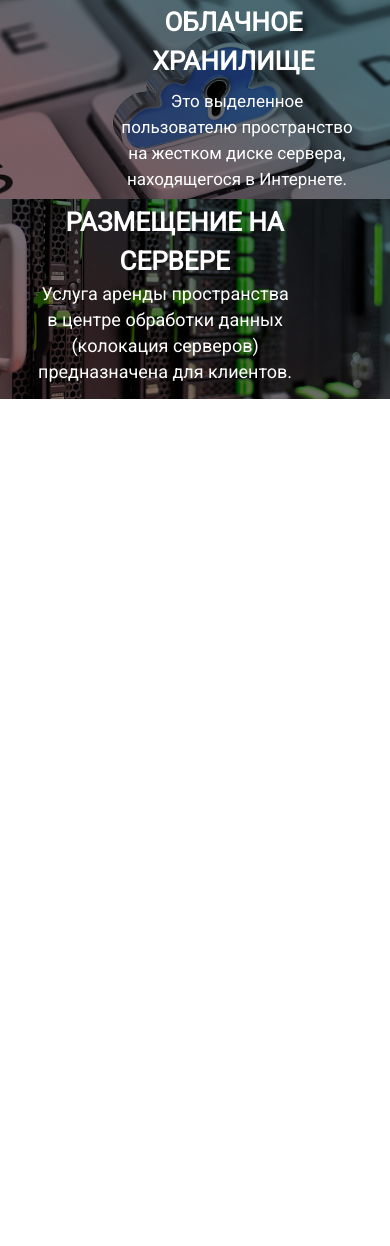
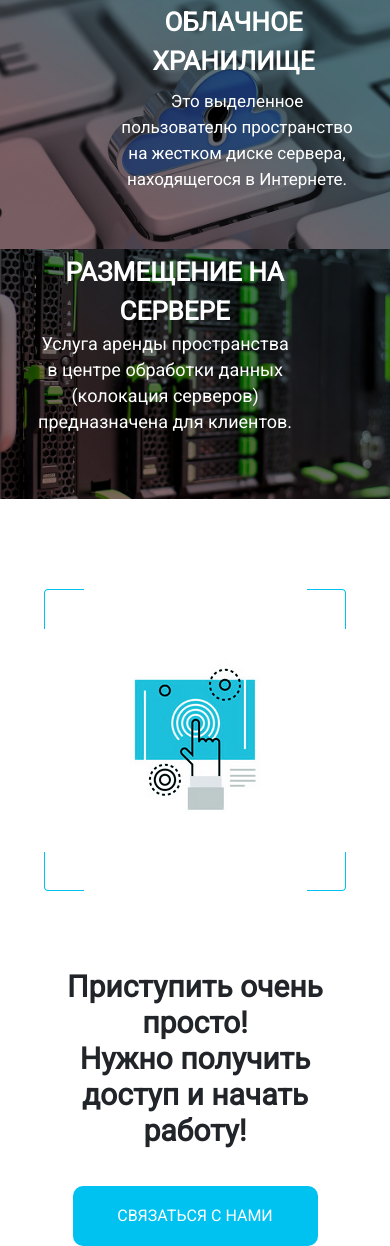
Before and after one commit to yuliiamurlina/smartphone, a website: page src/index.html in a window 390 px wide. Shown: the part 4499-5745 px from the top of the page. Before the commit the page ends 4898 px from the top, so only its background shows below. Drawn offline with nearby package versions, Linux system fonts and the light colour scheme; files that its build step writes are made by us from their sources.

Commit message:
application is created, stylized and adapted

```diff
--- a/src/index.html
+++ b/src/index.html
@@ -258,7 +258,14 @@
         </div>
     </section>
 
-
+    <section class="application">
+        <div class="container">
+            <img src="icons/application.png" alt="click" class="application__img">
+            <h2 class="application__title">Приступить очень просто! <br>
+            Нужно получить доступ и начать работу!</h2>
+            <button class="application__button">связаться с нами</button>
+        </div>
+    </section>
 
     <script src="js/script.js"></script>
 </body>
--- /dev/null
+++ b/src/sass/block/_application.sass
@@ -0,0 +1,16 @@
+.application
+    height: 695px
+    padding: 80px 0
+    &__img
+        display: block
+        margin: 0 auto 78px
+    &__title
+        font-size: 30px
+        line-height: 36px
+        display: block
+        margin: 0 auto
+        text-align: center
+    &__button
+        @include button
+        display: block
+        margin: 37px auto 0
--- a/src/sass/block/_variant.sass
+++ b/src/sass/block/_variant.sass
@@ -1,6 +1,7 @@
 .variants
     height: 582px
     position: relative
+    overflow: hidden
     &__title
         font-size: 30px
         line-height: 36px
--- /dev/null
+++ b/src/sass/media/_application.sass
@@ -0,0 +1,19 @@
+@media (max-width: 1160px)
+    .application
+        .container
+            width: 992px
+
+@media (max-width: 992px)
+    .application
+        .container
+            width: 768px
+
+@media (max-width: 768px)
+    .application
+        .container
+            width: 576px
+
+@media (max-width: 576px)
+    .application
+        .container
+            width: 320px
--- a/src/sass/media/_variant.sass
+++ b/src/sass/media/_variant.sass
@@ -55,6 +55,7 @@
 
 @media (max-width: 576px)
     .variants
+        height: 650px
         padding-top: 140px
         &__title
             color: #393939
@@ -62,10 +63,10 @@
             width: 316px
         &-wrapper
             flex-direction: column
-            height: 400px
+            height: 600px
             .block
                 width: 100%
-                height: 200px
+                height: 250px
                 &__title
                     position: relative
                 &__text
@@ -86,6 +87,7 @@
                 .block__title
                     left: 252px
             .second
+                w
                 .block__wrapper
                     .wrapper__second
                         margin-top: -205px
--- a/src/sass/style.sass
+++ b/src/sass/style.sass
@@ -14,9 +14,11 @@
 @import 'block/_solutions'
 @import 'block/_advantage'
 @import 'block/_variant'
+@import 'block/_application'
 
 @import 'media/_promo'
 @import 'media/_benefit'
 @import 'media/_solutions'
 @import 'media/_advantages'
 @import 'media/_variant'
+@import 'media/_application'
```
Also changed, not shown: dist/css/style.min.css, dist/icons/application.png (added), dist/index.html, src/icons/application.png (added).
